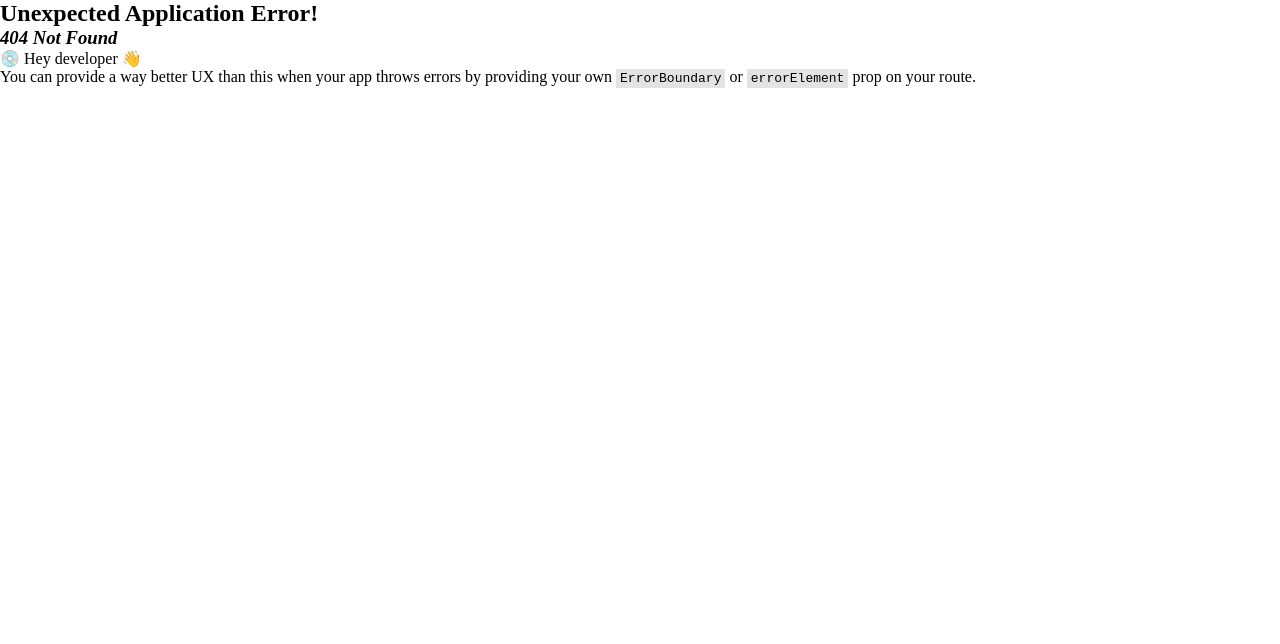
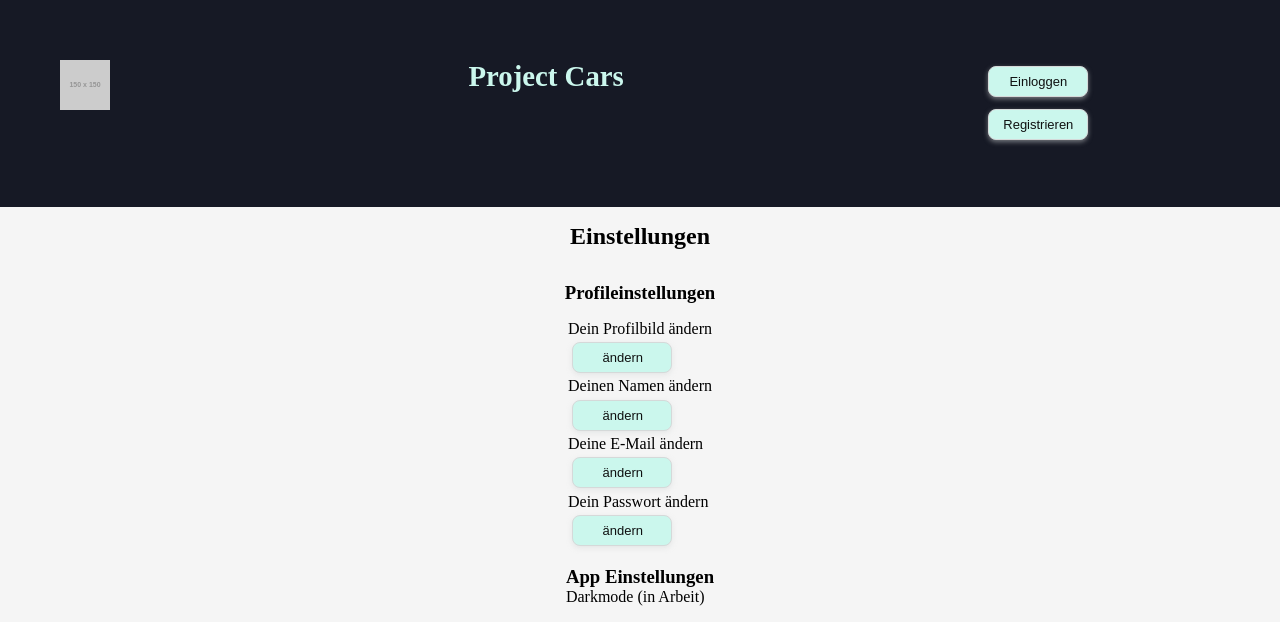
Before and after one commit to xSm1Le/projectcars, a React app: page /einstellungen in a window 1280 px wide. Before the commit this address had no page. Shown: the top 644 px of the page. Built offline with nearby package versions, Linux system fonts and the light colour scheme; the HTML template or start-up script is replaced by a standard one.

Commit message:
Einstellungen hinzugefügt

```diff
--- /dev/null
+++ b/src/components/Pages/einstellungen.css
@@ -0,0 +1,13 @@
+.settingsMain {
+    display: flex;
+    flex-direction: column;
+    align-items: center;
+    justify-content: center;
+    height: 100%;
+    width: 100%;
+    background-color: #f5f5f5;
+}
+
+.ueberschrift {
+    margin: 1rem;
+}
--- /dev/null
+++ b/src/components/Pages/einstellungen.jsx
@@ -0,0 +1,29 @@
+import './einstellungen.css';
+import './buttons.css';
+
+export const Einstellungen = () => {
+    return (
+        <section className="settingsMain">
+            <div className="ueberschrift">
+                <h1>Einstellungen</h1>
+            </div>
+            <div className="ueberschrift">
+                <h3>Profileinstellungen</h3>
+            </div>
+            <div>
+                <p>Dein Profilbild ändern</p>
+                <button className="button-13">ändern </button>
+                <p>Deinen Namen ändern</p>
+                <button className="button-13">ändern</button>
+                <p>Deine E-Mail ändern</p>
+                <button className="button-13">ändern</button>
+                <p>Dein Passwort ändern</p>
+                <button className="button-13">ändern</button>
+            </div>
+            <div className="ueberschrift">
+                <h3 >App Einstellungen</h3>
+                <p>Darkmode (in Arbeit)</p>
+            </div>
+        </section>
+    )
+}
--- a/src/components/global/router.jsx
+++ b/src/components/global/router.jsx
@@ -10,6 +10,7 @@ import { Kalender } from "../Pages/kalender.jsx";
 import { Termine } from "../Pages/termine.jsx";
 import { MyVehiclesButtons } from "../reusables/myvehicles.jsx";
 import { YourCars } from "../Pages/yourCars.jsx";
+import { Einstellungen } from "../Pages/einstellungen.jsx";
 
 
 
@@ -50,6 +51,10 @@ export const router = createBrowserRouter([
                 path: "add",
                 element: <AddAllCars />
             },
+            {
+                path: "einstellungen",
+                element: <Einstellungen />
+            },
         ],
     },
 ]);
--- a/src/components/reusables/nav.css
+++ b/src/components/reusables/nav.css
@@ -24,9 +24,9 @@
 }
 
 .iconButtons {
-    display: flex;
+  display:flex;
+  align-items: center;
   justify-content: space-between;
-    align-items: center;
   padding-right: 5%;
 }
 
--- a/src/components/reusables/nav.jsx
+++ b/src/components/reusables/nav.jsx
@@ -28,6 +28,10 @@ export const Navbar = () => {
         window.location.reload();
     };
 
+    const navigateToEinstellungen = () => {
+        navigate('/einstellungen');
+    };
+
     return (
         <nav className="navbar">
             <ul>
@@ -55,7 +59,7 @@ export const Navbar = () => {
                             <span></span>
                                 <ul id="menu">
                                     <a href=""><li><button className="button-13" role="button" onClick={handleLogout}>Ausloggen</button></li></a>
-                                    <a href=""><li><button className="button-13" role="button">Einstellungen</button></li></a>
+                                    <a href=""><li><button className="button-13" role="button" onClick={navigateToEinstellungen}>Einstellungen</button></li></a>
                                 </ul>
                             </div>
                         </nav>}
```
Lines whose indentation alone changed are shown as unchanged.
